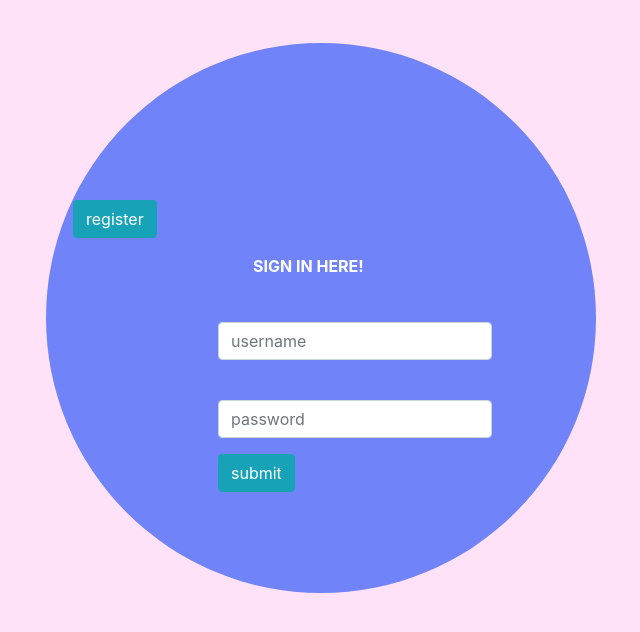
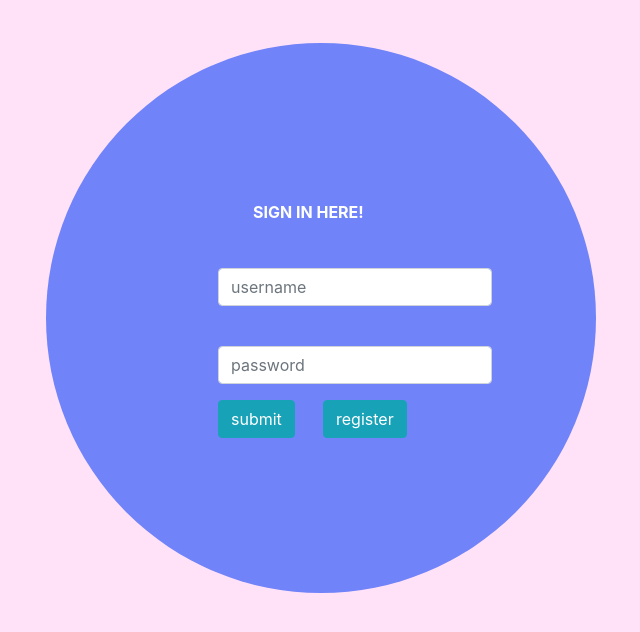
Before and after one commit to MorsalN/TwitterClone, a Flask app: page /twitter_login in a window 1280 px wide. Shown: the top 632 px of the page, without its empty margins (297-937 px from the left). Run offline with Flask 2, Linux system fonts and the light colour scheme; some libraries are stand-ins or nearby versions.

Commit message:
working feb26,19

```diff
--- a/static/style.css
+++ b/static/style.css
@@ -102,6 +102,11 @@ body {
 
 }
 
-.form-submit {
+/*.form-submit {
     margin-left: 35px;
+}*/
+
+.register {
+    margin-left: 250px;
+    margin-top: -38px;
 }
--- a/templates/login.html
+++ b/templates/login.html
@@ -27,12 +27,12 @@
                     <div class="shape7"></div>
                     <div class="float">
 
-    <form method="GET" action="/twitter_register">
+<!--     <form method="GET" action="/twitter_register">
     <div class="form-group" method="GET">
         <input type="submit" name="register" class="btn btn-info btn-md" value="register">
-<!--        the class="btn btn" is a button function where you can create a logout button -->
+       the class="btn btn" is a button function where you can create a logout button
     </div>
-  </form>
+  </form> -->
 
 
 
@@ -57,6 +57,12 @@
 
 
                         </form>
+    <form method="GET" action="/twitter_register">
+    <div class="register" method="GET">
+        <input type="submit" name="register" class="btn btn-info btn-md" value="register">
+       <!-- the class="btn btn" is a button function where you can create a logout button -->
+    </div>
+  </form>
 
 
                     </div>
```
Also changed, not shown: twitter.db.
